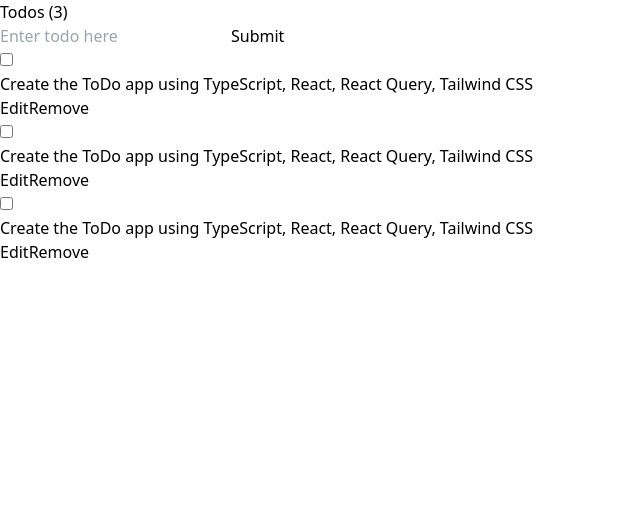
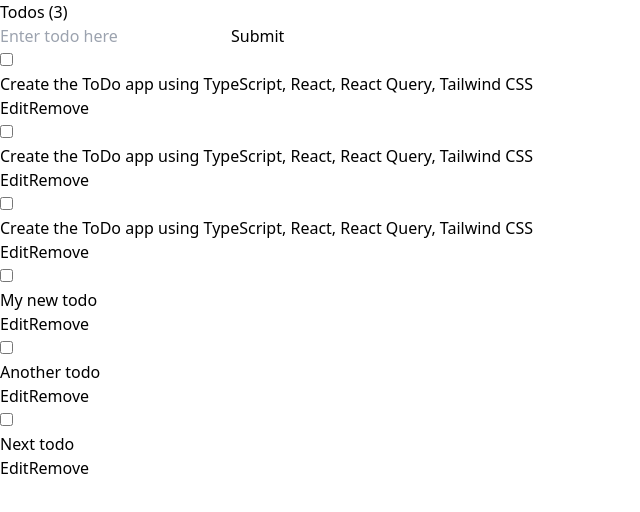
Before and after one commit to ostmartin/todo-app, a React (Vite) app: page / in a window 1280 px wide. Shown: the top 512 px of the page, without its empty margins (0-640 px from the left). Built offline with nearby package versions, Linux system fonts and the light colour scheme; data requests are answered from the project's data file.

Commit message:
possibility to creat a new todos

```diff
--- a/db.json
+++ b/db.json
@@ -14,6 +14,21 @@
       "id": 3,
       "content": "Create the ToDo app using TypeScript, React, React Query, Tailwind CSS",
       "checked": false
+    },
+    {
+      "id": 1701784308222,
+      "content": "My new todo",
+      "checked": false
+    },
+    {
+      "id": 1701786082655,
+      "content": "Another todo",
+      "checked": false
+    },
+    {
+      "id": 1701786101048,
+      "content": "Next todo",
+      "checked": false
     }
   ]
 }
--- a/src/components/Form.tsx
+++ b/src/components/Form.tsx
@@ -1,23 +1,45 @@
-import { useRef } from "react";
+import { FormEvent, useCallback } from "react";
+import { addNewTodo } from "../utils";
+import { useMutation } from "@tanstack/react-query";
+import { Todo } from "../typesData";
 
 export const Form = () => {
-    const inputRef = useRef<HTMLInputElement | null>(null);
 
-    const onSubmitHandler = () => {
-        const text = inputRef.current?.value;
-        console.log(text);
-    }
+    /*
+        Here I decided not to useState because there is no need to store the state and re-render the component
+    */
+
+    const todosMutation = useMutation({
+        mutationKey: ['todos'],
+        mutationFn: (newTodo: Todo) => addNewTodo(newTodo)
+    })
+
+    const onSubmitHandler = useCallback((event: FormEvent<HTMLFormElement>) => {
+        event.preventDefault();
+
+        const form = event.target as HTMLFormElement;
+
+        const formData = new FormData(form);
+
+        todosMutation.mutate({
+            id: Date.now(),
+            content: Object.fromEntries(formData.entries()).content as string,
+            checked: false
+        });
+
+        form.reset();
+    }, []);
 
     return (
         <div className="border-[1px] border-gray-300 w-full">
-            <form className="rounded-sm overflow-hidden w-full flex">
-                <input ref={inputRef} type="text" placeholder="Enter todo here" className="p-2 grow border-none"/>
+            <form onSubmit={(event) => onSubmitHandler(event)} className="rounded-sm overflow-hidden w-full flex">
+                <input name="content" type="text" placeholder="Enter todo here" className="p-2 grow border-none" required/>
                 <button
-                    type="button"
-                    onClick={onSubmitHandler}
+                    type="submit"
                     className="bg-blue-600 text-white p-2"
+                    disabled={todosMutation.isPending}
                 >
-                    Submit
+                    {todosMutation.isPending ? "Please wait..." : "Submit"}
                 </button>
             </form>
         </div>
--- a/src/components/TodoItem.tsx
+++ b/src/components/TodoItem.tsx
@@ -1,4 +1,4 @@
-import type { Todo } from "../App";
+import type { Todo } from "../typesData";
 
 type TodoItemProps = {
     todo: Todo;
@@ -13,7 +13,7 @@
             <div className="flex flex-row p-4 gap-3 items-center">
                 <input type="checkbox" name="check" defaultChecked={todo.checked} />
                 <div>{todo.content}</div>
-                <div className="flex flex-row gap-2">
+                <div className="flex flex-row gap-2 ms-auto">
                     <button className="bg-green-500 px-2 rounded-lg text-gray-700">Edit</button>
                     <button className="bg-red-500 px-2 rounded-lg text-white">Remove</button>
                 </div>
--- a/src/components/TodosList.tsx
+++ b/src/components/TodosList.tsx
@@ -2,22 +2,8 @@
 
 import type { Todo, TodosListProps } from "../typesData";
 import { TodoItem } from "./TodoItem";
-
-const getTodos = async () => {
-    try {
-        const response = await fetch('http://localhost:3000/todos');
-
-        if (!response.ok) {
-            throw new Error(
-                `Status ${response.status}: ${response.statusText}`
-            )
-        }
-
-        return response.json();
-    } catch (error) {
-        throw new Error(error as string)
-    }
-}
+import { getTodos } from "../utils";
+import { useEffect } from "react";
 
 export const TodosList: React.FC<TodosListProps> = () => {
 
@@ -28,6 +14,8 @@
             .then(r => r),
         refetchOnWindowFocus: true
     })
+
+    useEffect(() => {}, [data])
 
     if (isLoading) {
         return (
--- /dev/null
+++ b/src/utils/index.ts
@@ -0,0 +1,39 @@
+import type { Todo } from "../typesData";
+
+export const getTodos = async () => {
+    try {
+        const response = await fetch('http://localhost:3000/todos');
+
+        if (!response.ok) {
+            throw new Error(
+                `Status ${response.status}: ${response.statusText}`
+            )
+        }
+
+        return response.json();
+    } catch (error) {
+        throw new Error('Unexpected error: ' + error)
+    }
+}
+
+export const addNewTodo = async (newTodo: Todo) => {
+    try {
+        const response = await fetch('http://localhost:3000/todos', {
+            method: "POST",
+            headers: {
+                "Content-Type": "application/json"
+            },
+            body: JSON.stringify(newTodo)
+        })
+
+        if (!response.ok) {
+            throw new Error(`Status ${response.status}: ${response.statusText}`)
+        }
+
+        return response.json();
+    } catch (error) {
+        throw new Error(
+            'Unexpected error: ' + error
+        )
+    }
+}
```
